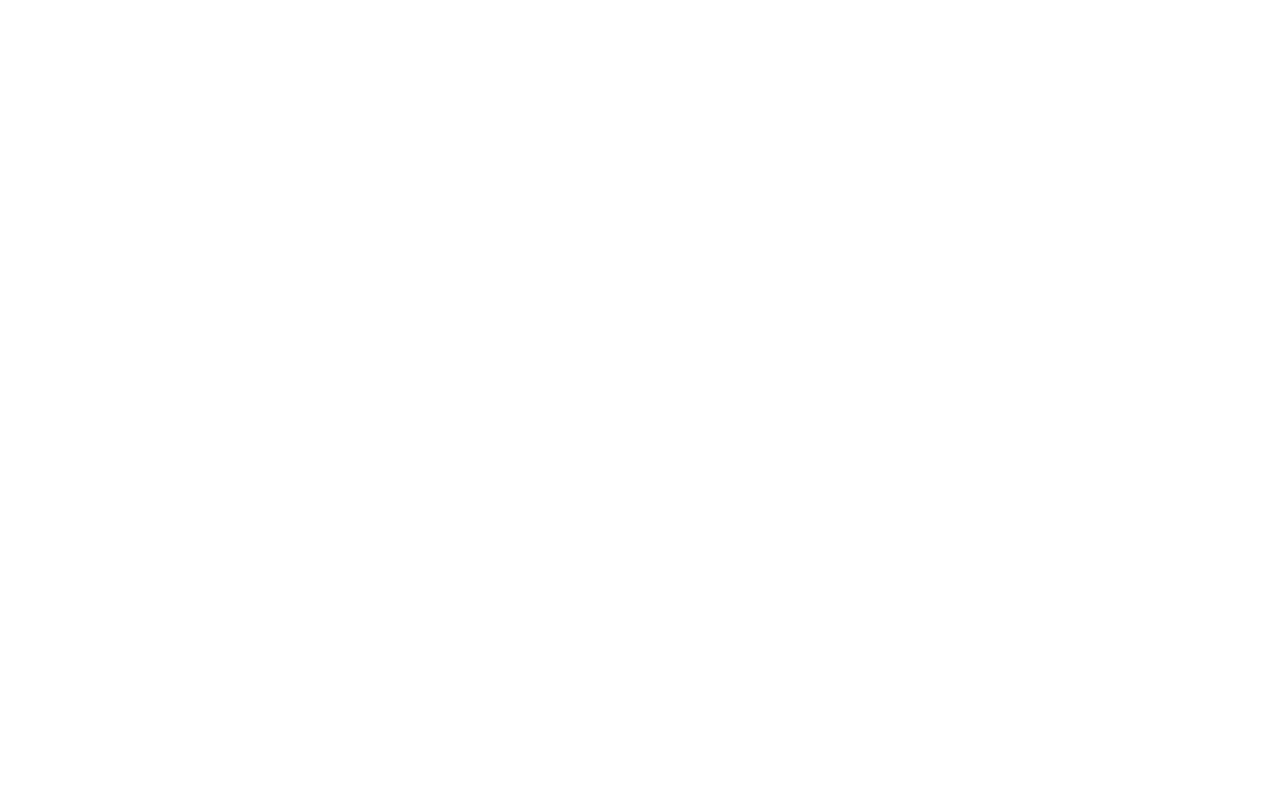
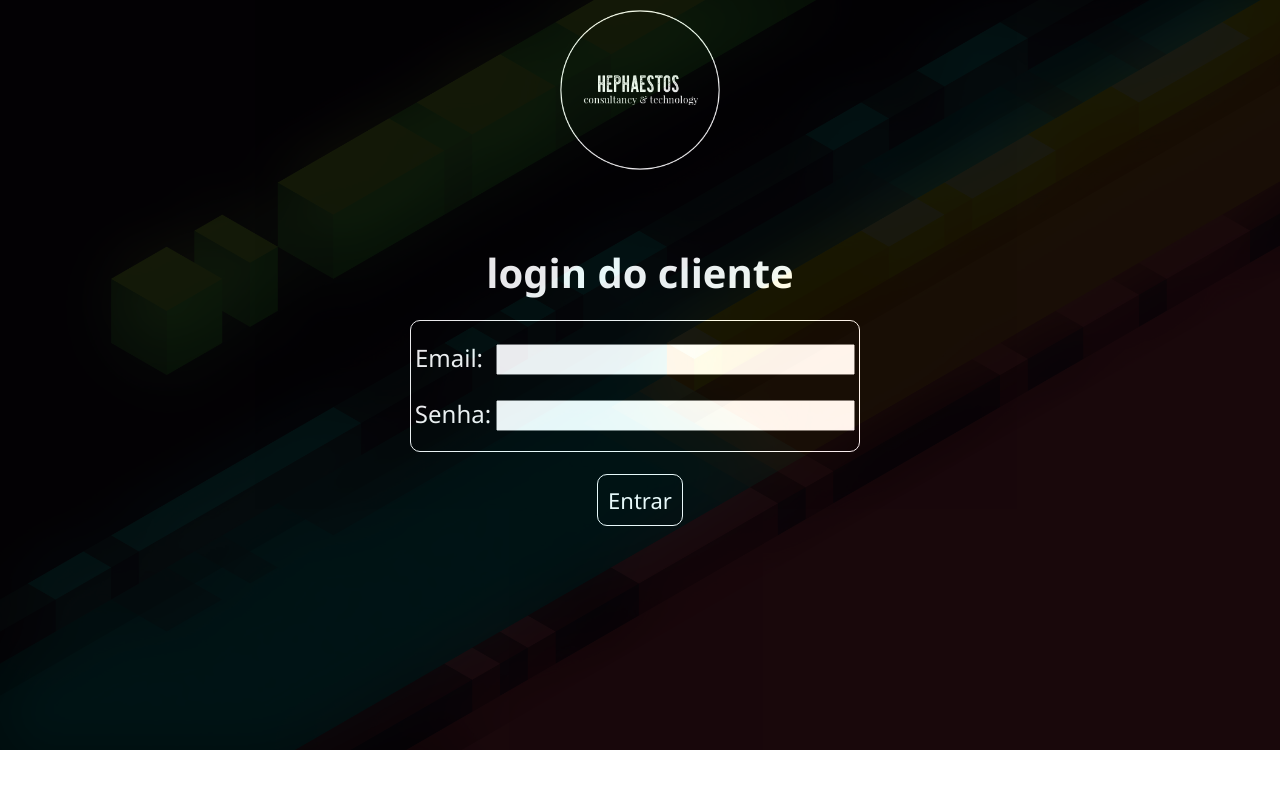
Before and after one commit to ItalloGomes/OakTruffle, a plain HTML site: page SiteInstitucional_Hephaestos/HTML/login.html in a window 1280 px wide. Drawn offline with Linux system fonts and the light colour scheme.

Commit message:
Atualização do site. Adição da pagina de login

```diff
--- /dev/null
+++ b/SiteInstitucional_Hephaestos/CSS/login.css
@@ -0,0 +1,53 @@
+* {
+    font-family: 'Segoe UI', Tahoma, Geneva, Verdana, sans-serif;
+}
+
+
+.borda_login {
+    background-color: transparent;
+    border: 1px solid #000;
+    border-color: white;
+    margin-top: 25px;
+    border-radius: 10px;
+    justify-content: center;
+    margin-top: 20px;
+    margin-right: 420px;
+    margin-left: 410px;
+    text-align: center;
+
+    padding-top: 20px;
+    padding-bottom: 20px;
+}
+
+.p_login {
+    font-size: 24px;
+}
+
+.input {
+    justify-content: center;
+    align-items: center;
+    justify-items: center;
+    padding-top: 5px;
+    margin-top: 20px;
+    margin-bottom: 20px;
+}
+
+input {
+    padding-left: 5px;
+
+    color: rgba(0, 0, 0, 0.925);
+    font-size: 20px;
+    width: 350px;
+
+}
+
+.button_login{
+
+    background-color: rgba(0, 0, 0, 0);
+    font-family: 'Segoe UI', Tahoma, Geneva, Verdana, sans-serif;
+    color: white;
+    font-size: 22px;
+    border: 1px solid;
+    border-radius: 10px;
+    padding: 10px;
+}
--- a/SiteInstitucional_Hephaestos/HTML/login.html
+++ b/SiteInstitucional_Hephaestos/HTML/login.html
@@ -1,14 +1,38 @@
 <!DOCTYPE html>
 <html lang="pt-br">
+
 <head>
     <meta charset="UTF-8">
     <meta http-equiv="X-UA-Compatible" content="IE=edge">
     <meta name="viewport" content="width=device-width, initial-scale=1.0">
+    <link rel="stylesheet" href="../CSS/equipe.css">
+    <link rel="stylesheet" href="../CSS/login.css">
     <title>Realizar login</title>
 </head>
 
 <body>
 
+    <section class="fundo_Logo">
+
+        <nav>
+            <a href="index.html"><img src="../imgs/logoBrancoEmpresa.png" height="160px" style="margin-top: 10px;"
+                    alt="Imagem superior do logotipo da empresa"></a>
+            <h1 style="color: white; margin-top: 70px; font-size: 40px;">login do cliente</h1>
+
+            <div class="borda_login">
+                <p class="p_login" style="color: white;">Email:<input type="email" style="margin-left: 13px;"></p>
+                <br>
+                <p class="p_login" style="color: white;">Senha:<input type="password" style="margin-left: 5px;"></p>
+            </div>
+            <br>
+            <a href="login.html"><button class="button_login">Entrar</button></a>
+        </nav>
+
+    </section>
+
+
+
+
 </body>
 
 </html>
```
Also changed, not shown: SiteInstitucional_Hephaestos/CSS/style.css (+8 -8 lines), SiteInstitucional_Hephaestos/HTML/equipe.html (+1 -1 lines), SiteInstitucional_Hephaestos/HTML/index.html (+1 -1 lines).
